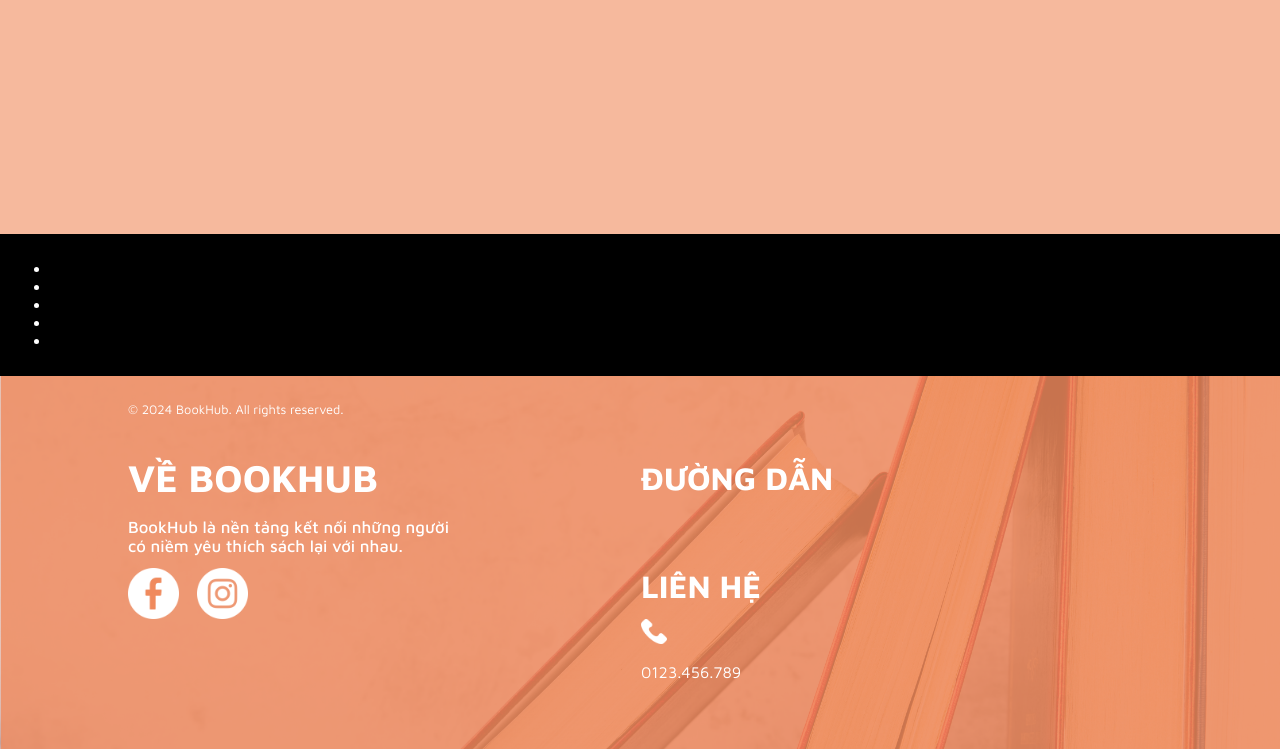
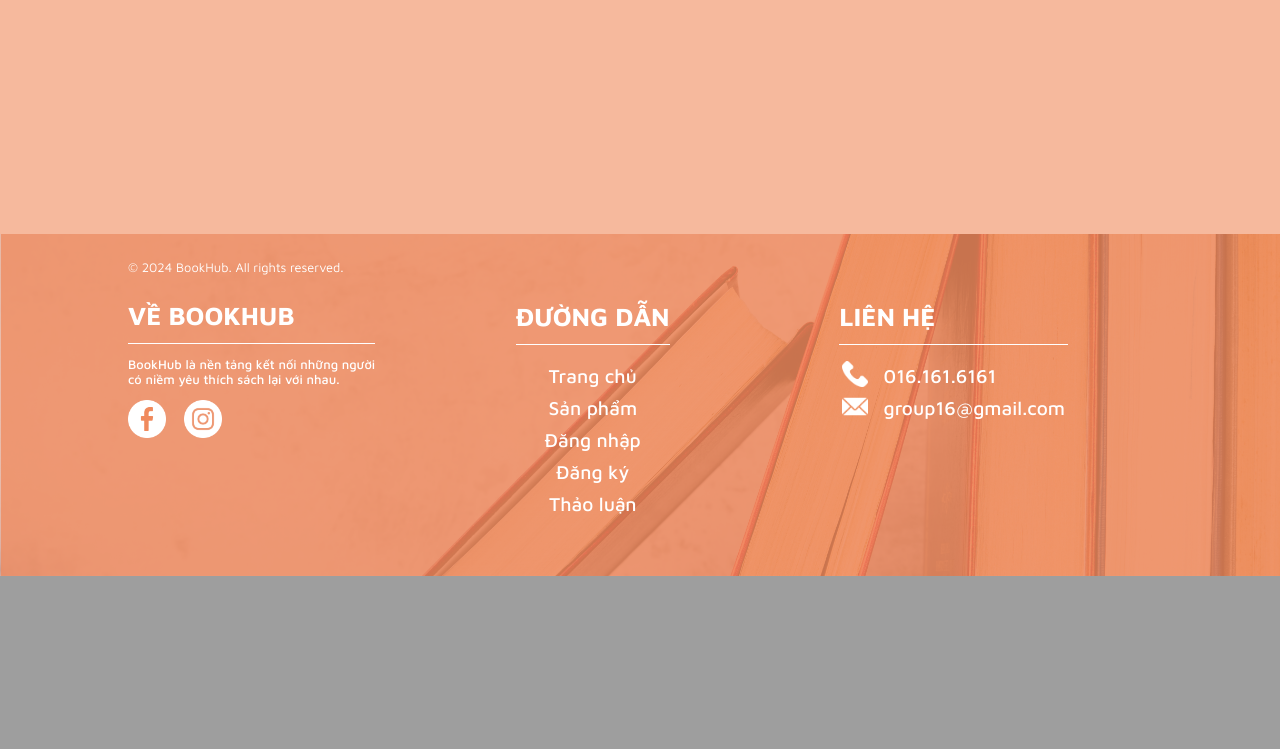
Before and after one commit to tranthehuuphuc/Bookhub, a PHP site: page /Bookhub.html in a window 1280 px wide. Shown: the part 1076-1825 px from the top of the page. After the commit the page ends 1652 px from the top, so only its background shows below. Run offline with PHP 8.4, Linux system fonts and the light colour scheme.

Commit message:
update footer heaer

```diff
--- a/Bookhub.html
+++ b/Bookhub.html
@@ -27,37 +27,45 @@
         </div>
     </div>
 
-
-    </div>
-        <nav id="globalnav">
-            <ul>
-                <li></li>
-                <li></li>
-                <li></li>
-                <li></li>
-                <li></li>
-            </ul>
-        </nav>
-    </div>
-
     <footer>
         <div class="footer-content">
             <p style="font-size: 1vw;">&copy; 2024 BookHub. All rights reserved.</p>
-            <p style="font-size:3vw;font-weight:700;margin-bottom:0.1vw;">VỀ BOOKHUB</p>
-            <p style="font-size:1.3vw ; font-weight: 500;margin-bottom: 1vw;">BookHub là nền tảng kết nối những người
+            <p style="font-size:2vw;font-weight:700;margin-bottom:1vw;">VỀ BOOKHUB</p>
+            <div style="width: 100%; height: 1px; background-color: #ffffff;margin-bottom: 1vw;"></div>
+            <p style="font-size:1vw ; font-weight: 500;margin-bottom: 1vw;">BookHub là nền tảng kết nối những người
             <br/>có niềm yêu thích sách lại với nhau.</p>
-            <a href="https://facebook.com" target="_blank" style="margin-right: 1vw;"><img src="assets/facebook.png" alt="facebook" style="height: auto;width: 4vw;"></a>
-            <a href="https://instagram.com" target="_blank"><img src="assets/instagram.png" alt="instagram" style="height: auto;width: 4vw;"></a>
+            <a href="https://facebook.com" target="_blank" style="margin-right: 1vw;"><img src="assets/facebook.png" alt="facebook" style="height: auto;width: 3vw;"></a>
+            <a href="https://instagram.com" target="_blank"><img src="assets/instagram.png" alt="instagram" style="height: auto;width: 3vw;"></a>
         </div>
 
-        <div class="link_contact">
-            <p style="font-size:2.5vw;font-weight:700;margin-bottom:0.1vw;">ĐƯỜNG DẪN</p><br/><br/>
-            <p style="font-size:2.5vw;font-weight:700;margin-bottom:0.1vw;">LIÊN HỆ</p>
-            <div class="contact" style="display:block">
-                <img src="assets/phone-call.png" alt="phone" style="height: auto;width: 2vw;margin-top: 1vw;">
-                <p>0123.456.789</p>
-            </div>
+        <div class="link_contact" style="display: flexbox;">
+            <p style="font-size:2vw;font-weight:700;margin-bottom:1vw ;">ĐƯỜNG DẪN</p>
+            <div style="width: 100%; height: 1px; background-color: #ffffff;margin-bottom: 0vw;"></div>
+            <ul style="list-style-type: none; font-size: 1.5vw;text-align: center;padding-left: 0;font-weight: 500;">
+                <li style="margin-bottom: 0.7vw;"><a href="Bookhub.html" style="color: white; text-decoration: none;" id="myLink">Trang chủ</a></li>
+                <li style="margin-bottom: 0.7vw;"><a href="Bookhub.html" style="color: white; text-decoration: none;" id="myLink">Sản phẩm</a></li>
+                <li style="margin-bottom: 0.7vw;"><a href="Bookhub.html" style="color: white; text-decoration: none;" id="myLink">Đăng nhập</a></li>
+                <li style="margin-bottom: 0.7vw;"><a href="Bookhub.html" style="color: white; text-decoration: none;" id="myLink">Đăng ký</a></li>
+                <li style="margin-bottom: 0.7vw;"><a href="Bookhub.html" style="color: white; text-decoration: none;" id="myLink">Thảo luận</a></li>
+            </ul>
+
         </div>
+
+        <div class="contact" style="display:block">
+            <p style="font-size:2vw;font-weight:700;margin-bottom:1vw;">LIÊN HỆ</p>
+            <div style="width: 100%; height: 1px; background-color: #ffffff;margin-bottom: 1vw;"></div>
+
+            <table>
+                <tr>
+                    <td style="padding-right: 1vw;"><img src="assets/phone-call.png" alt="phone" style="height: auto;width: 2vw;"></td>
+                    <td style="font-size: 1.5vw;font-weight: 500;vertical-align: middle;">016.161.6161</td>
+                </tr>
+                <tr>
+                    <td style="padding-right: 1vw;"><img src="assets/email.png" alt="mail" style="height: auto;width: 2vw;"></td>
+                    <td style="font-size: 1.5vw;font-weight: 500;vertical-align: middle;">group16@gmail.com</td>
+            </table>
+        </div>
+
     </footer>
 
 </body>
--- a/style.css
+++ b/style.css
@@ -2,7 +2,7 @@
 
 @font-face {
   font-family: 'MavenPro';
-  src: url('/fonts/MavenPro-VariableFont_wght.ttf');
+  src: url('./fonts/MavenPro-VariableFont_wght.ttf');
 }
 
 html, body {
@@ -88,15 +88,16 @@ html, body {
 }
 
 .footer-content{
-  padding: 5vw;
+  padding: 1vw;
   padding-left: 10vw;
   padding-top: 1vw;
   padding-bottom: 8vw;
 }
 
+
 footer{
   display: flex;
-  background-image: url('/assets/footer.png');
+  background-image: url('./assets/footer.png');
   background-size: cover;
   background-repeat: no-repeat;
   color: #fff;
@@ -104,7 +105,12 @@ footer{
 }
 
 .link_contact {
-  padding: 4vw;
+  padding: 3.25vw;
   padding-left: 10vw;
+}
 
+.contact {
+  display: flex;
+  padding: 3.25vw;
+  padding-left: 10vw;
 }
```
Also changed, not shown: assets/email.png (added).
